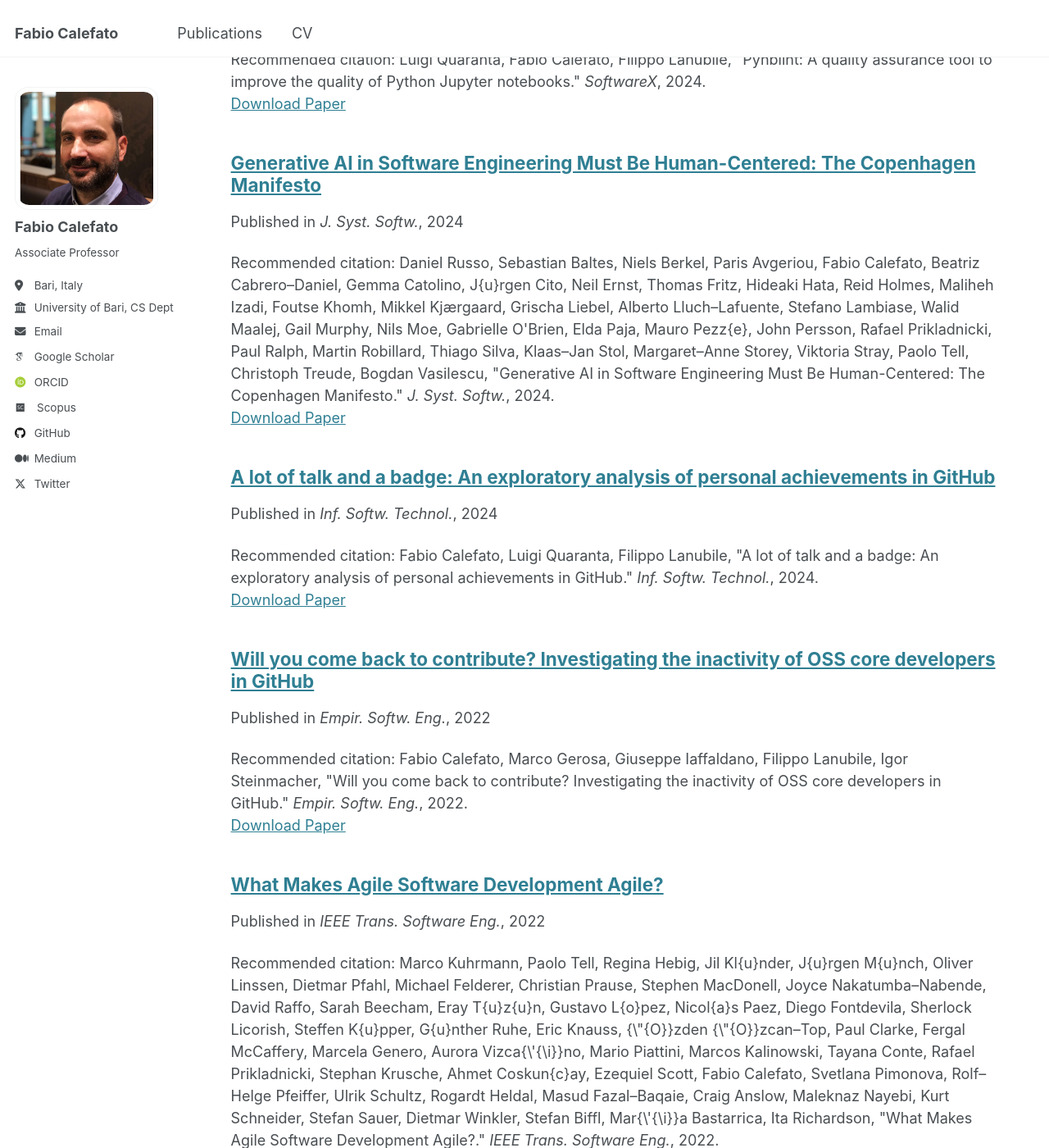
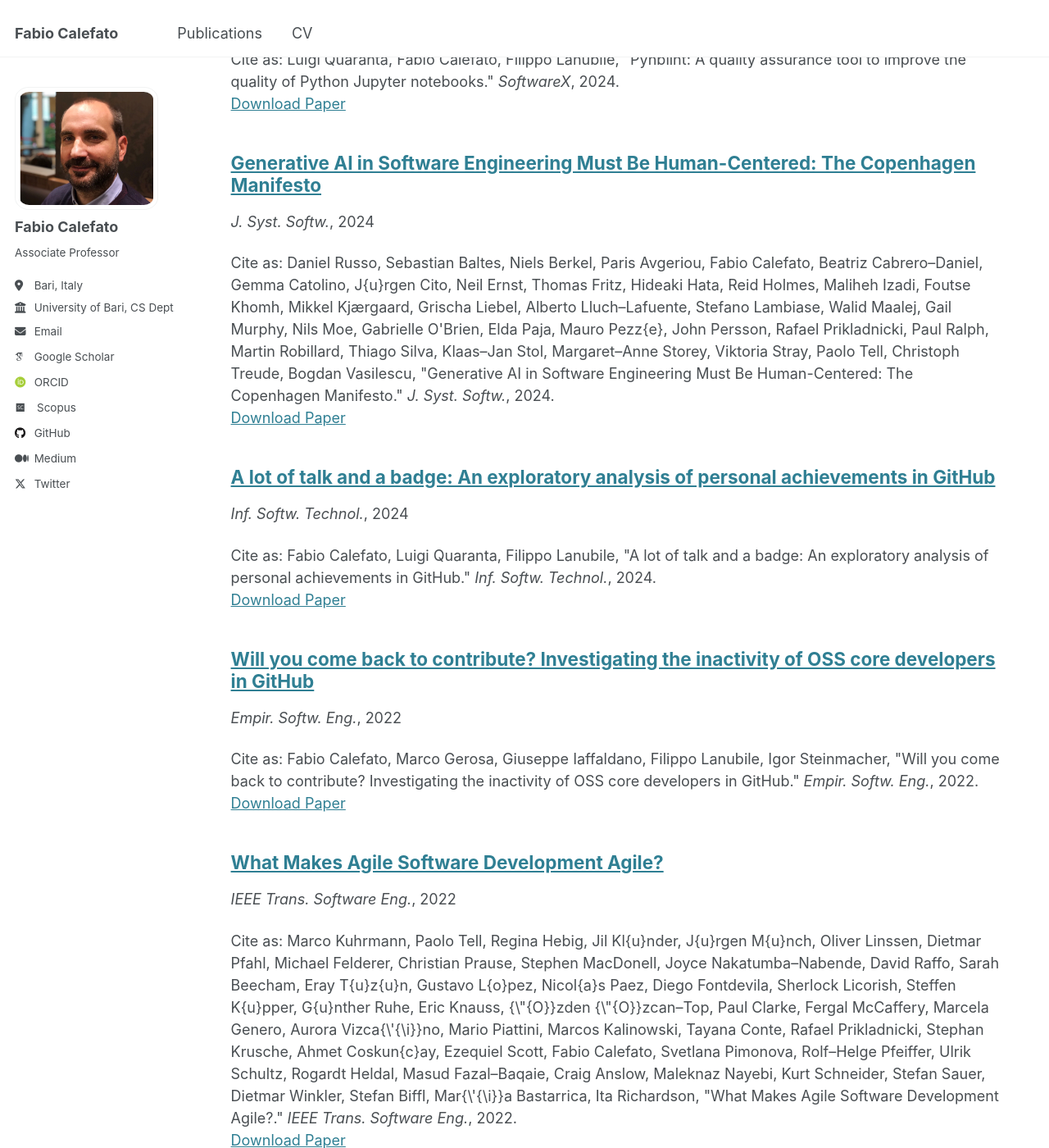
Before and after one commit to bateman/bateman.github.io, a Jekyll site: the page built from _pages/publications.html, in a window 1280 px wide and 1400 px high, scrolled down 641 px. Shown: the whole window at 82% size. Built offline with Jekyll 4.4.1, drawn with Linux system fonts in a browser that asks for light colours; some web fonts are replaced; some of the changed text lies outside the part shown.

Commit message:
Update citation formatting and enhance publication links for clarity

```diff
--- a/_includes/archive-single.html
+++ b/_includes/archive-single.html
@@ -41,7 +41,7 @@
         {% if post.collection == 'teaching' %}
           <p> {{ post.type }}, <i>{{ post.venue }}</i>, {{ post.date | default: "1900-01-01" | date: "%Y" }} </p>
         {% elsif post.collection == 'publications' %}
-          <p>Published in <i>{{ post.venue }}</i>, {{ post.date | default: "1900-01-01" | date: "%Y" }} </p>
+          <p><i>{{ post.venue }}</i>, {{ post.date | default: "1900-01-01" | date: "%Y" }} </p>
         {% elsif post.date %}
          <p class="page__date"><strong><i class="fa fa-fw fa-calendar" aria-hidden="true"></i> {{ site.data.ui-text[site.locale].date_label | default: "Published:" }}</strong> <time datetime="{{ post.date | default: "1900-01-01" | date_to_xmlschema }}">{{ post.date | default: "1900-01-01" | date: "%B %d, %Y" }}</time></p>
         {% endif %}
@@ -53,13 +53,13 @@
     {% endif %}
 
     {% if post.citation and post.paperurl and post.slidesurl %}
-      <p>Recommended citation: {{ post.citation }}<br /><a href="{{ post.paperurl }}">Download Paper</a> | <a href="{{ post.slidesurl }}">Download Slides</a></p>
+      <p>Cite as: {{ post.citation }}<br /><a href="{{ post.paperurl }}">Download Paper</a> | <a href="{{ post.slidesurl }}">Download Slides</a></p>
     {% elsif post.citation and post.paperurl %}
-      <p>Recommended citation: {{ post.citation }}<br /><a href="{{ post.paperurl }}">Download Paper</a></p>
+      <p>Cite as: {{ post.citation }}<br /><a href="{{ post.paperurl }}">Download Paper</a></p>
     {% elsif post.citation and post.slidesurl %}
-      <p>Recommended citation: {{ post.citation }}<br /><a href="{{ post.slidesurl }}">Download Slides</a></p>
+      <p>Cite as: {{ post.citation }}<br /><a href="{{ post.slidesurl }}">Download Slides</a></p>
     {% elsif post.citation %}
-      <p>Recommended citation: {{ post.citation }}</p>
+      <p>Cite as: {{ post.citation }}</p>
     {% elsif post.paperurl %}
       <p><a href=" {{ post.paperurl }} ">Download Paper</a></p>
     {% elsif post.slidesurl %}
--- a/_pages/publications.html
+++ b/_pages/publications.html
@@ -6,7 +6,7 @@ author_profile: true
 ---
 
 {% if site.author.googlescholar %}
-  <div class="wordwrap">You can find my articles on <a href="{{site.author.googlescholar}}">my Google Scholar profile</a>.</div>
+  <div class="wordwrap">You can find my articles on <a href="{{site.author.googlescholar}}" target="_blank">Google Scholar</a>, <a href="https://dblp.uni-trier.de/pid/48/5662.html" target="_blank">dblp</a>, <a href="https://www.scopus.com/authid/detail.uri?authorId=8303001500" target="_blank">Scopus</a> and <a href="https://www.researchgate.net/profile/Fabio_Calefato" target="_blank">ResearchGate</a>.</div>
 {% endif %}
 
 {% include base_path %}
```
